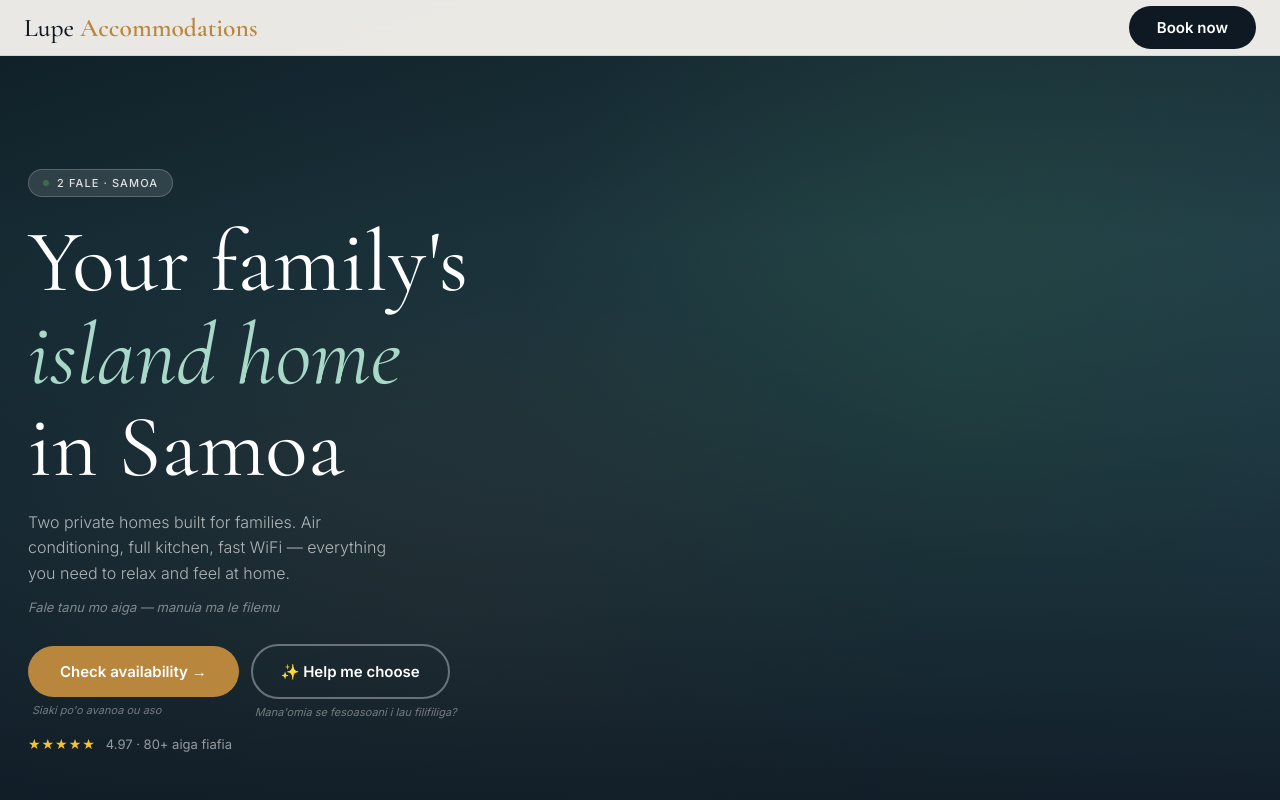
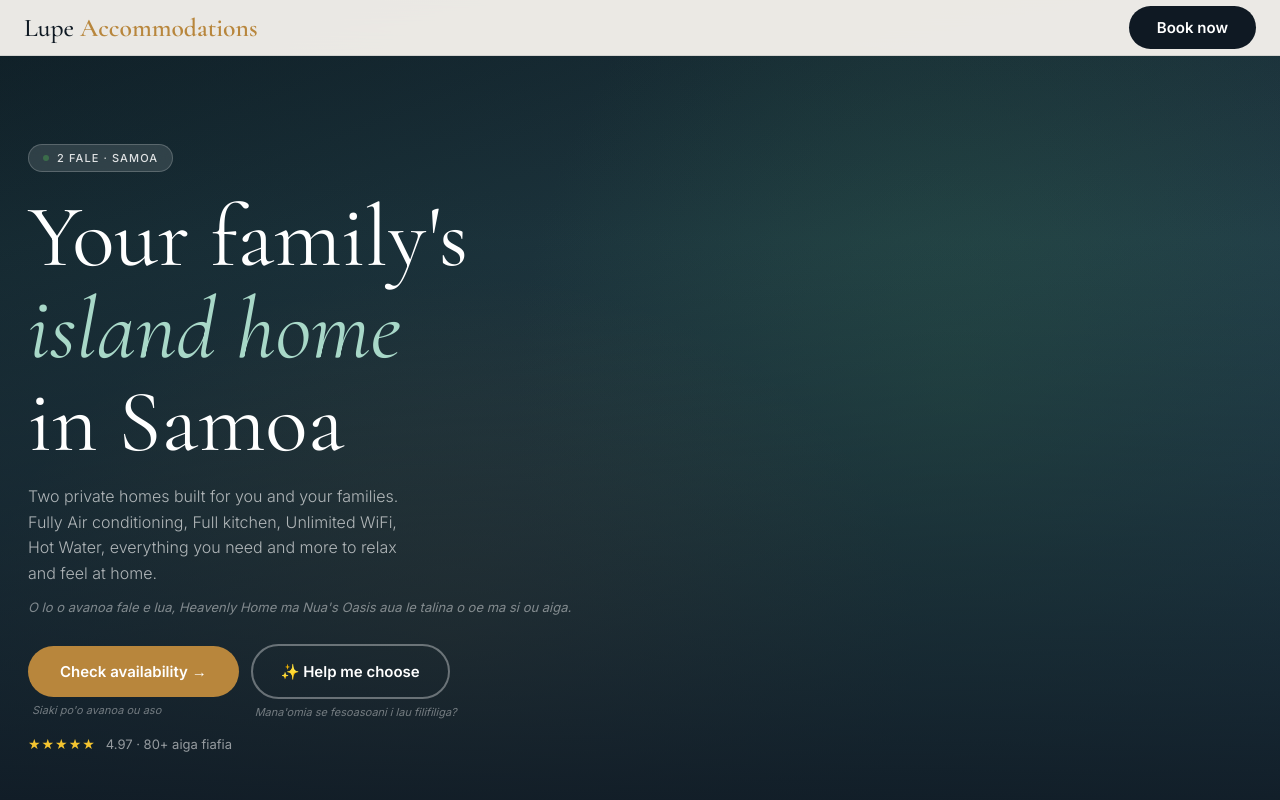
Before and after one commit to Lupe2920/lupe-server, a website: page public/index.html in a window 1280 px wide. Shown: the top 800 px of the page. Drawn offline with nearby package versions, Linux system fonts and the light colour scheme; a script that the page names is missing.

Commit message:
Update index.html

```diff
--- a/public/index.html
+++ b/public/index.html
@@ -271,8 +271,8 @@ body{font-family:'Inter',sans-serif;background:var(--fog);color:var(--ink);overf
   <div class="hero-content">
     <div class="hero-tag"><div class="hero-dot"></div> 2 fale · Samoa</div>
     <h1>Your family's<br><em>island home</em><br>in Samoa</h1>
-    <p class="hero-desc">Two private homes built for families. Air conditioning, full kitchen, fast WiFi — everything you need to relax and feel at home.</p>
-    <p style="font-size:13px;color:rgba(255,255,255,0.45);font-style:italic;margin-top:-1.2rem;margin-bottom:1.8rem">Fale tanu mo aiga — manuia ma le filemu</p>
+    <p class="hero-desc">Two private homes built for you and your families. Fully Air conditioning, Full kitchen, Unlimited WiFi, Hot Water, everything you need and more to relax and feel at home.</p>
+    <p style="font-size:13px;color:rgba(255,255,255,0.45);font-style:italic;margin-top:-1.2rem;margin-bottom:1.8rem">O lo o avanoa fale e lua, Heavenly Home ma Nua's Oasis aua le talina o oe ma si ou aiga.</p>
     <div class="hero-cta-row">
       <div style="display:flex;flex-direction:column;align-items:flex-start;gap:6px">
         <button class="btn-hero" onclick="openBooking()">Check availability →</button>
```
